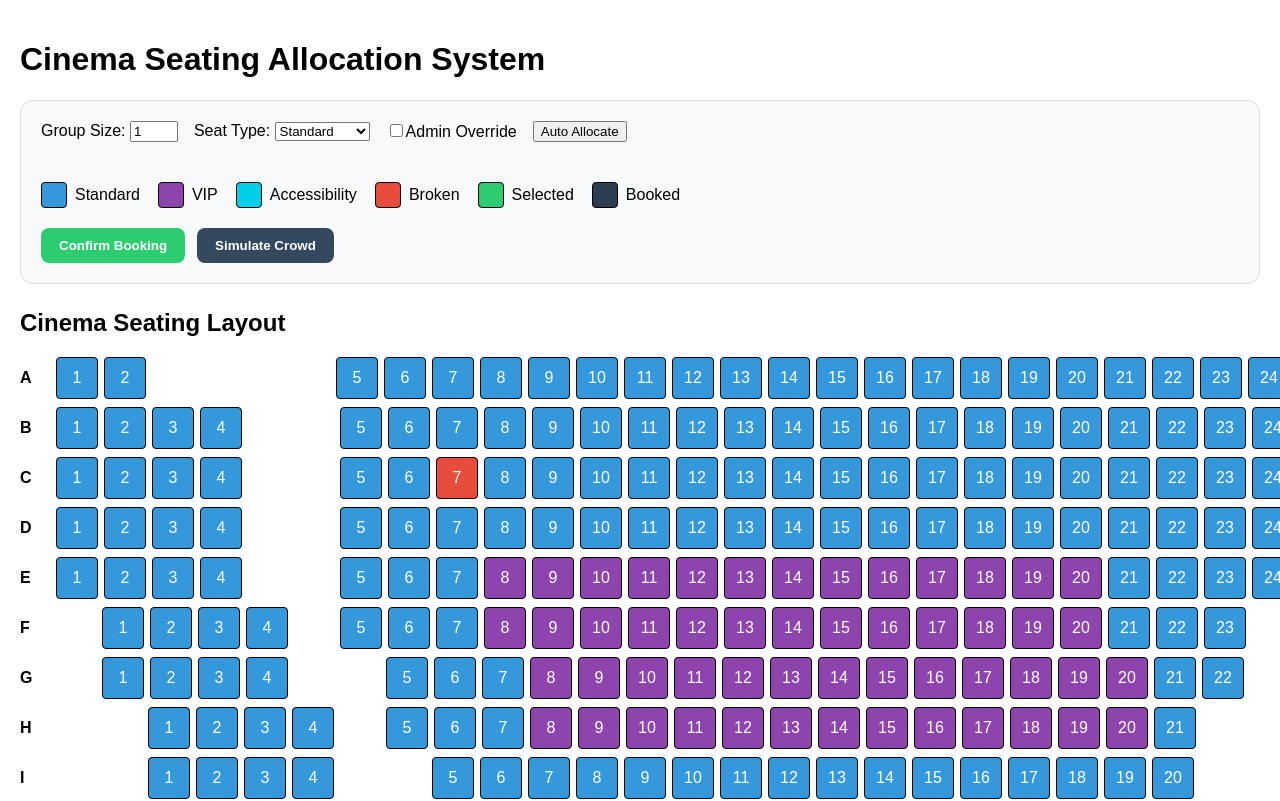
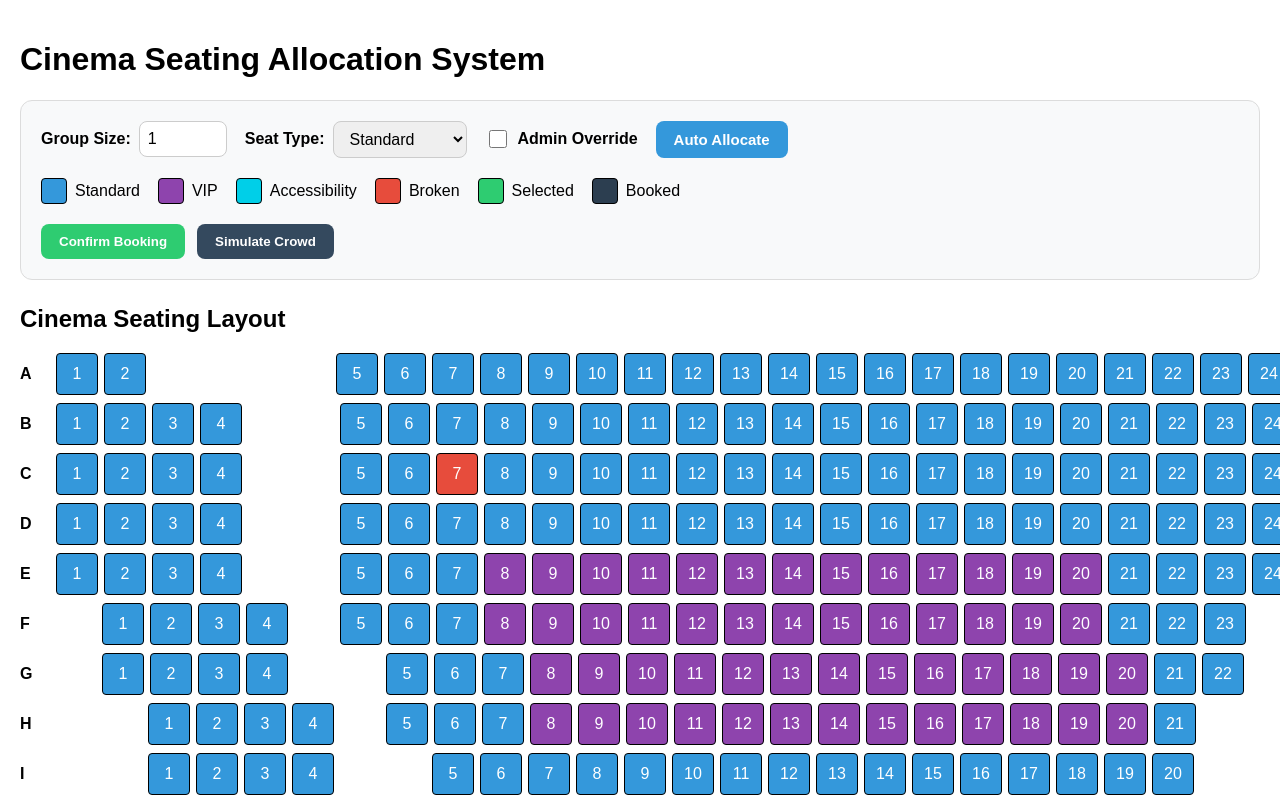
Before and after one commit to ujjwal-27/cinema-seating-system, a React (Vite) app: page / in a window 1280 px wide. Shown: the top 801 px of the page. Built offline with nearby package versions, Linux system fonts and the light colour scheme.

Commit message:
update control panel design

```diff
--- a/src/components/ControlPanel.tsx
+++ b/src/components/ControlPanel.tsx
@@ -34,14 +34,26 @@ function ControlPanel({
     return (
         <div
             style={{
-                marginBottom: "20px",
                 display: "flex",
-                gap: "16px",
+                flexWrap: "wrap",
                 alignItems: "center",
+                gap: "18px",
             }}
         >
-            <div>
-                <label>Group Size: </label>
+            <div
+                style={{
+                    display: "flex",
+                    alignItems: "center",
+                    gap: "8px",
+                }}
+            >
+                <label
+                    style={{
+                        fontWeight: "600",
+                    }}
+                >
+                    Group Size:
+                </label>
 
                 <input
                     type="number"
@@ -49,21 +61,48 @@ function ControlPanel({
                     max={7}
                     value={groupSize}
                     onChange={(e) =>
-                        onGroupSizeChange(Number(e.target.value))
+                        onGroupSizeChange(
+                            Number(e.target.value)
+                        )
                     }
+                    style={{
+                        width: "70px",
+                        padding: "8px",
+                        borderRadius: "8px",
+                        border: "1px solid #ccc",
+                        fontSize: "16px",
+                    }}
                 />
             </div>
 
-            <div>
-                <label>Seat Type: </label>
+            <div
+                style={{
+                    display: "flex",
+                    alignItems: "center",
+                    gap: "8px",
+                }}
+            >
+                <label
+                    style={{
+                        fontWeight: "600",
+                    }}
+                >
+                    Seat Type:
+                </label>
 
                 <select
                     value={seatType}
                     onChange={(e) =>
                         onSeatTypeChange(
-                            e.target.value as typeof seatType
+                            e.target.value as SeatType
                         )
                     }
+                    style={{
+                        padding: "8px 12px",
+                        borderRadius: "8px",
+                        border: "1px solid #ccc",
+                        fontSize: "16px",
+                    }}
                 >
                     <option value={SeatType.STANDARD}>
                         Standard
@@ -73,13 +112,23 @@ function ControlPanel({
                         VIP
                     </option>
 
-                    <option value={SeatType.ACCESSIBILITY}>
+                    <option
+                        value={
+                            SeatType.ACCESSIBILITY
+                        }
+                    >
                         Accessibility
                     </option>
                 </select>
             </div>
 
-            <label>
+            <div
+                style={{
+                    display: "flex",
+                    alignItems: "center",
+                    gap: "8px",
+                }}
+            >
                 <input
                     type="checkbox"
                     checked={adminOverride}
@@ -88,12 +137,35 @@ function ControlPanel({
                             e.target.checked
                         )
                     }
+                    style={{
+                        width: "18px",
+                        height: "18px",
+                        cursor: "pointer",
+                    }}
                 />
 
-                Admin Override
-            </label>
+                <label
+                    style={{
+                        fontWeight: "600",
+                    }}
+                >
+                    Admin Override
+                </label>
+            </div>
 
-            <button onClick={onAutoAllocate}>
+            <button
+                onClick={onAutoAllocate}
+                style={{
+                    padding: "10px 18px",
+                    borderRadius: "8px",
+                    border: "none",
+                    backgroundColor: "#3498db",
+                    color: "white",
+                    fontWeight: "bold",
+                    cursor: "pointer",
+                    fontSize: "15px",
+                }}
+            >
                 Auto Allocate
             </button>
         </div>
```
